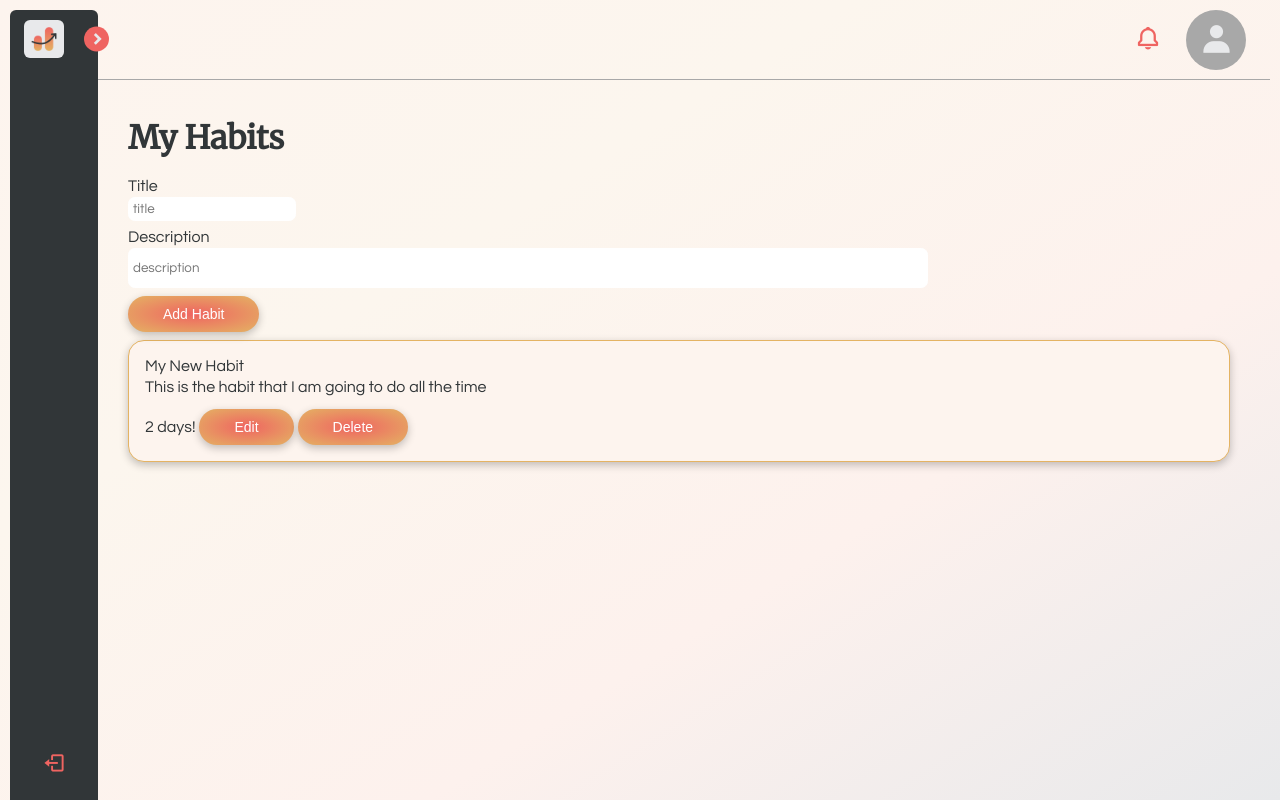
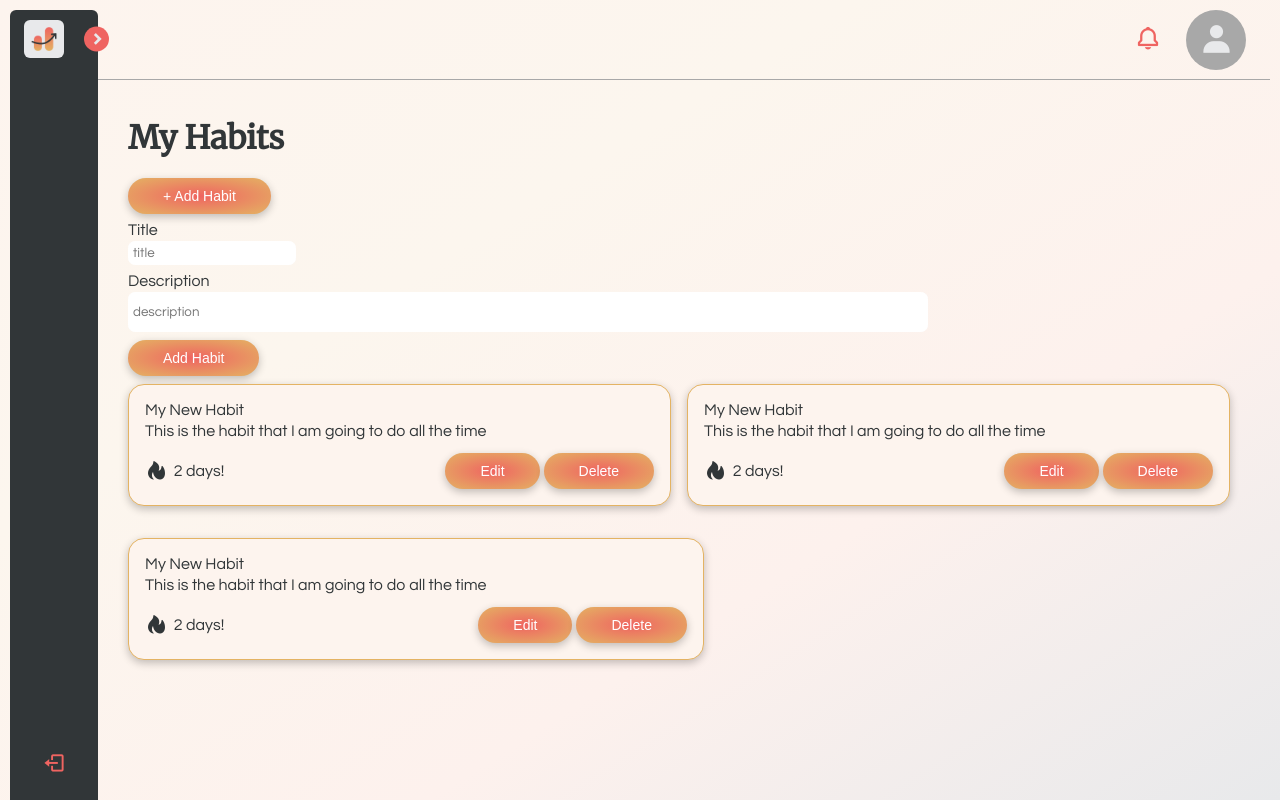
Before and after one commit to s3851446/habithub-frontend, a SvelteKit app in the folder WIP/habithub-frontend/: page /habits in a window 1280 px wide. Shown: the top 800 px of the page. Built offline with nearby package versions, Linux system fonts and the light colour scheme; no server answers.

Commit message:
updates to HabitCard

```diff
--- a/WIP/habithub-frontend/src/components/HabitCard.svelte
+++ b/WIP/habithub-frontend/src/components/HabitCard.svelte
@@ -3,6 +3,7 @@
     export let description
     export let h_id
     export let streak
+    export let classs
 
     import Button from './Button.svelte'
     import { redirectToLocation } from './../utils'
@@ -14,12 +15,21 @@
 
 </script>
 
-<div class="parent">
+<div class="parent {classs}">
+    <!-- Insert Icon -->
     <span class="body-content">{name}</span>
     <p>{description}</p>
-    <span class="body-content">{streak} days!</span>
-    <Button on:click={() => {redirect('/edit/')}}>Edit</Button>
-    <Button on:click={() => {redirect('/delete/')}}>Delete</Button>
+    <div class="bottom">
+        <div class="start">
+            <i class='bx bxs-hot icon'></i>
+            <span class="body-content">{streak} days!</span>
+        </div>
+        <div class="end">
+            <Button on:click={() => {redirect('/edit/')}}>Edit</Button>
+            <Button on:click={() => {redirect('/delete/')}}>Delete</Button>
+        </div>
+    </div>
+
 </div>
 
 <style>
@@ -31,5 +41,35 @@
     padding: 1em;
     box-shadow: rgba(0, 0, 0, 0.24) 0px 3px 8px;
     background-color: #fdf4ee;
+    /* max-width: 25em; */
+    min-width: 25em;
+}
+
+p {
+    width: 100%;
+}
+
+i {
+    font-size: 1.5em;
+}
+
+.flex, .dud-card{
+    flex-grow: 1;
+}
+
+.dud-card {
+    visibility: hidden;
+}
+
+.bottom {
+    display: flex;
+    justify-content: space-between;
+}
+
+.start {
+    display: flex;
+    justify-content: flex-start;
+    align-items: center;
+    gap: 0.3em;
 }
 </style>
--- a/WIP/habithub-frontend/src/routes/habits/+page.svelte
+++ b/WIP/habithub-frontend/src/routes/habits/+page.svelte
@@ -1,8 +1,10 @@
 <script>
     import NewHabit from './../../components/NewHabit.svelte'
-    import HabitCard from '../../components/HabitCard.svelte';
+    import HabitCard from '../../components/HabitCard.svelte'
+    import Button from '../../components/Button.svelte'
     import { validateToken } from './../../utils'
     import { onMount } from 'svelte'
+    import { redirectToLocation } from './../../utils'
 
     onMount(async () => {
         const validToken = await validateToken()
@@ -11,11 +13,33 @@
         }
     })
 
+    const newHabit = () => {
+        redirectToLocation('/edit/new')
+    }
+
 </script>
 
 
 <div class="body">
     <h1>My Habits</h1>
+    <Button id="newHabit" on:click={newHabit}>
+        <!-- Use icon with proper flex when can be bothered -->
+        <!-- <i class='bx bx-plus icon'></i> -->
+        <span class="bigger">+</span> Add Habit</Button>
     <NewHabit />
-    <HabitCard name="My New Habit" description="This is the habit that I am going to do all the time" streak="2" h_id="some:j94k905630l00dn3"/>
+    <div class="card-container">
+        <HabitCard classs="flex" name="My New Habit" description="This is the habit that I am going to do all the time" streak="2" h_id="some:j94k905630l00dn3"/>
+        <HabitCard classs="flex" name="My New Habit" description="This is the habit that I am going to do all the time" streak="2" h_id="some:j94k905630l00dn3"/>
+        <HabitCard classs="flex" name="My New Habit" description="This is the habit that I am going to do all the time" streak="2" h_id="some:j94k905630l00dn3"/>
+        <HabitCard classs="dud-card" name="" description="" streak="" h_id="" />
+    </div>
 </div>
+
+<style>
+    .card-container {
+        display: flex;
+        flex-wrap: wrap;
+        align-content: stretch;
+        gap: 1em;
+    }
+</style>
```
